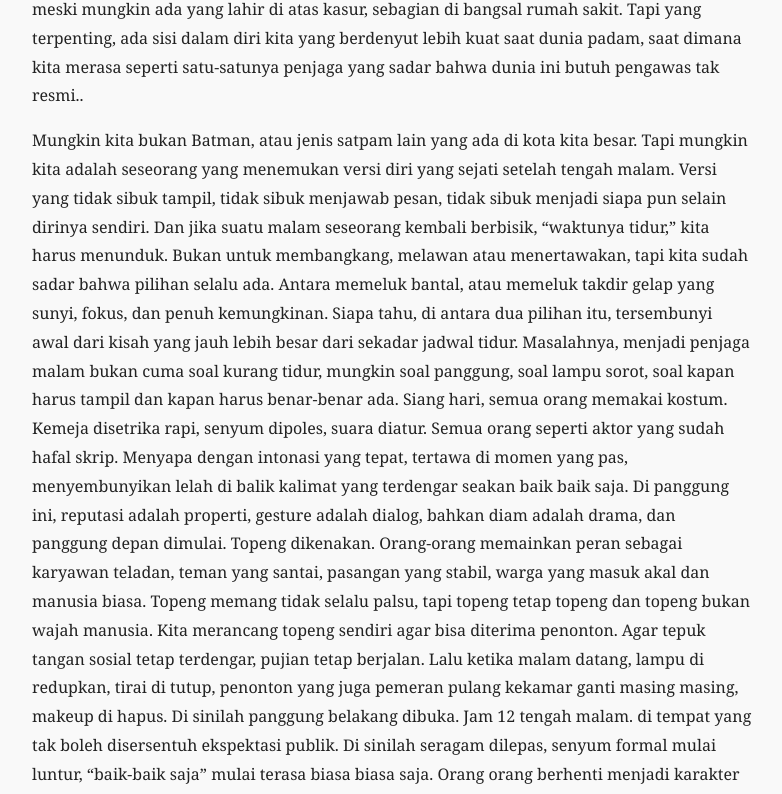
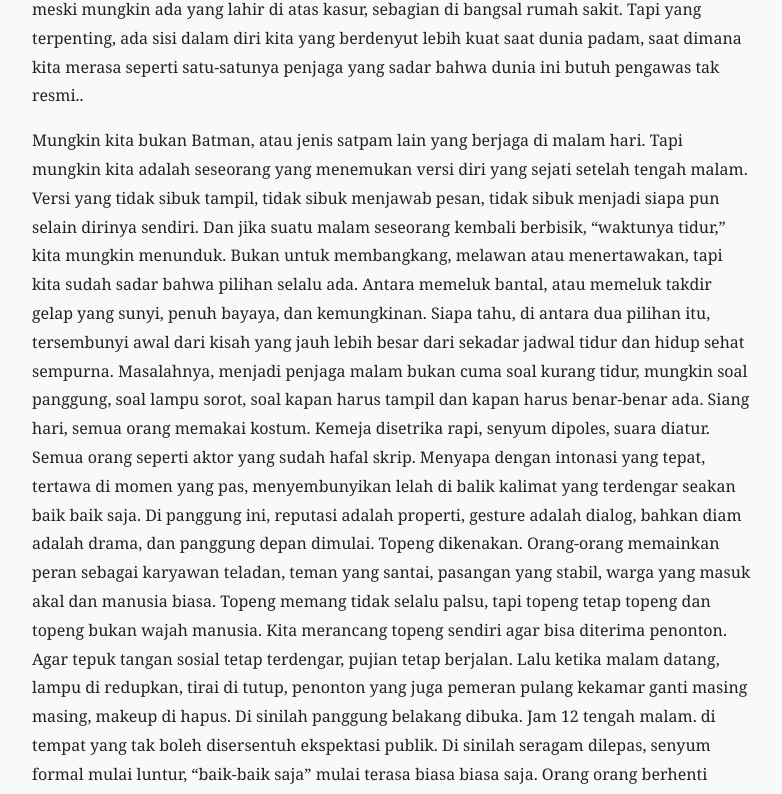
Before and after one commit to sandyimpeesa13/Pulau-biru, a plain HTML site: page inspirasi-sebuah-konspirasi.html in a window 1280 px wide. Shown: the part 919-1713 px from the top of the page, without its empty margins (248-1030 px from the left). Drawn offline with Linux system fonts and the light colour scheme.

Commit message:
Update inspirasi-sebuah-konspirasi.html

```diff
--- a/inspirasi-sebuah-konspirasi.html
+++ b/inspirasi-sebuah-konspirasi.html
@@ -47,9 +47,9 @@ Bayangkan ini: alih-alih mematuhi grativasi kasur, kita memilih berdamai dengan
 
 Tentu saja, para ahli akan menolak, mengangkat gambar hormon serta dalih dan dalil kesehatan dengan sangat marah. Mereka mungkin tidak salah atau sebaliknya, mungkin mereka sepenuhnya salah. Tubuh memang mesin biologis yang perlu dirawat. Tapi bagi kita yang percaya, legenda tidak pernah lahir dari zona nyaman, meski mungkin ada yang lahir di atas kasur, sebagian di bangsal rumah sakit. Tapi yang terpenting, ada sisi dalam diri kita yang berdenyut lebih kuat saat dunia padam, saat dimana kita merasa seperti satu-satunya penjaga yang sadar bahwa dunia ini butuh pengawas tak resmi..</p>
 
-<p>Mungkin kita bukan Batman, atau jenis satpam lain yang ada di kota kita besar. Tapi mungkin kita adalah seseorang yang menemukan versi diri yang sejati setelah tengah malam. Versi yang tidak sibuk tampil, tidak sibuk menjawab pesan, tidak sibuk menjadi siapa pun selain dirinya sendiri.
-Dan jika suatu malam seseorang kembali berbisik, “waktunya tidur,” kita harus menunduk. Bukan untuk membangkang, melawan atau menertawakan, tapi kita sudah sadar bahwa pilihan selalu ada. Antara memeluk bantal, atau memeluk takdir gelap yang sunyi, fokus, dan penuh kemungkinan.
-Siapa tahu, di antara dua pilihan itu, tersembunyi awal dari kisah yang jauh lebih besar dari sekadar jadwal tidur.
+<p>Mungkin kita bukan Batman, atau jenis satpam lain yang berjaga di malam hari. Tapi mungkin kita adalah seseorang yang menemukan versi diri yang sejati setelah tengah malam. Versi yang tidak sibuk tampil, tidak sibuk menjawab pesan, tidak sibuk menjadi siapa pun selain dirinya sendiri.
+Dan jika suatu malam seseorang kembali berbisik, “waktunya tidur,” kita mungkin menunduk. Bukan untuk membangkang, melawan atau menertawakan, tapi kita sudah sadar bahwa pilihan selalu ada. Antara memeluk bantal, atau memeluk takdir gelap yang sunyi, penuh bayaya, dan kemungkinan.
+Siapa tahu, di antara dua pilihan itu, tersembunyi awal dari kisah yang jauh lebih besar dari sekadar jadwal tidur dan hidup sehat sempurna.
 
 Masalahnya, menjadi penjaga malam bukan cuma soal kurang tidur, mungkin soal panggung, soal lampu sorot, soal kapan harus tampil dan kapan harus benar-benar ada.
 
```
